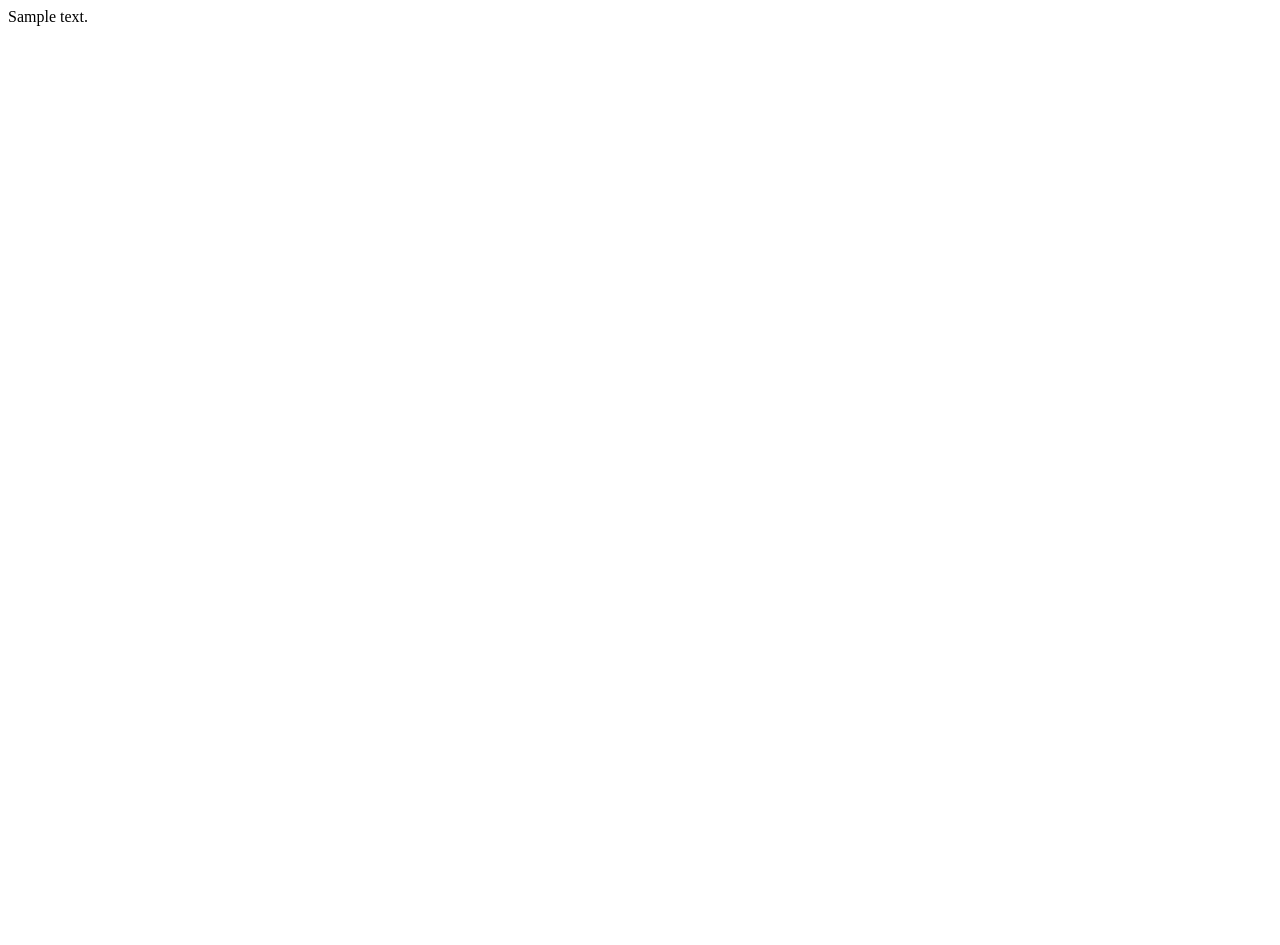
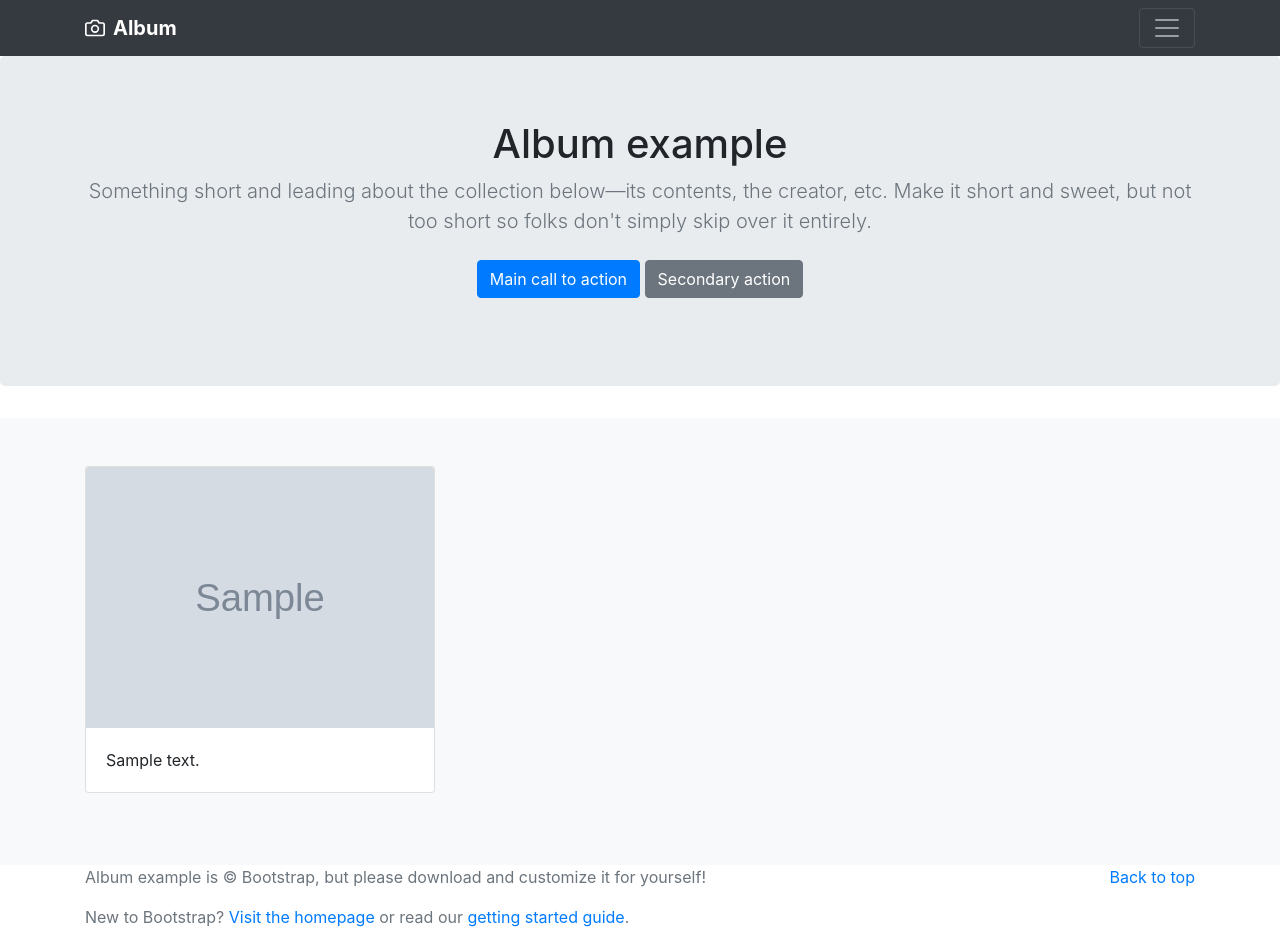
Before and after one commit to dadoubigege/xuyida, a Django app: page / in a window 1280 px wide. Before the commit the page is almost empty. Before the commit the page ends 26 px from the top, so only its background shows below. Run offline with Django 3.2, Linux system fonts and the light colour scheme; tables that the repository leaves empty hold one stand-in row (values such as "Sample post"); grey boxes marked "Sample" are stand-in pictures; some libraries are stand-ins or nearby versions.

Commit message:
完成主页的美化

```diff
--- a/templates/index.html
+++ b/templates/index.html
@@ -1,4 +1,112 @@
-{% for gallery in gallerys.all %}
+<!--{% for gallery in gallerys.all %}
 {{ gallery.description }}
-<br>
-{% endfor%}
+<img src= "{{gallery.image.url}}">
+{% endfor%}-->
+
+<!doctype html>
+<html lang="en">
+  <head>
+    <meta charset="utf-8">
+    <meta name="viewport" content="width=device-width, initial-scale=1, shrink-to-fit=no">
+    <meta name="description" content="">
+    <meta name="author" content="">
+    <link rel="icon" href="../../../../favicon.ico">
+
+    <title>Album example for Bootstrap</title>
+
+    <!-- Bootstrap core CSS -->
+    <link rel="stylesheet" href="https://cdn.bootcss.com/bootstrap/4.0.0/css/bootstrap.min.css" integrity="sha384-Gn5384xqQ1aoWXA+058RXPxPg6fy4IWvTNh0E263XmFcJlSAwiGgFAW/dAiS6JXm" crossorigin="anonymous">
+    <!-- Custom styles for this template -->
+    <link href="album.css" rel="stylesheet">
+  </head>
+
+  <body>
+
+    <header>
+      <div class="collapse bg-dark" id="navbarHeader">
+        <div class="container">
+          <div class="row">
+            <div class="col-sm-8 col-md-7 py-4">
+              <h4 class="text-white">About</h4>
+              <p class="text-muted">Add some information about the album below, the author, or any other background context. Make it a few sentences long so folks can pick up some informative tidbits. Then, link them off to some social networking sites or contact information.</p>
+            </div>
+            <div class="col-sm-4 offset-md-1 py-4">
+              <h4 class="text-white">Contact</h4>
+              <ul class="list-unstyled">
+                <li><a href="#" class="text-white">Follow on Twitter</a></li>
+                <li><a href="#" class="text-white">Like on Facebook</a></li>
+                <li><a href="#" class="text-white">Email me</a></li>
+              </ul>
+            </div>
+          </div>
+        </div>
+      </div>
+      <div class="navbar navbar-dark bg-dark box-shadow">
+        <div class="container d-flex justify-content-between">
+          <a href="#" class="navbar-brand d-flex align-items-center">
+            <svg xmlns="http://www.w3.org/2000/svg" width="20" height="20" viewBox="0 0 24 24" fill="none" stroke="currentColor" stroke-width="2" stroke-linecap="round" stroke-linejoin="round" class="mr-2"><path d="M23 19a2 2 0 0 1-2 2H3a2 2 0 0 1-2-2V8a2 2 0 0 1 2-2h4l2-3h6l2 3h4a2 2 0 0 1 2 2z"></path><circle cx="12" cy="13" r="4"></circle></svg>
+            <strong>Album</strong>
+          </a>
+          <button class="navbar-toggler" type="button" data-toggle="collapse" data-target="#navbarHeader" aria-controls="navbarHeader" aria-expanded="false" aria-label="Toggle navigation">
+            <span class="navbar-toggler-icon"></span>
+          </button>
+        </div>
+      </div>
+    </header>
+
+    <main role="main">
+
+      <section class="jumbotron text-center">
+        <div class="container">
+          <h1 class="jumbotron-heading">Album example</h1>
+          <p class="lead text-muted">Something short and leading about the collection below—its contents, the creator, etc. Make it short and sweet, but not too short so folks don't simply skip over it entirely.</p>
+          <p>
+            <a href="#" class="btn btn-primary my-2">Main call to action</a>
+            <a href="#" class="btn btn-secondary my-2">Secondary action</a>
+          </p>
+        </div>
+      </section>
+
+      <div class="album py-5 bg-light">
+        <div class="container">
+
+          <div class="row">
+
+            {% for gallery in gallerys.all %}
+              <div class="col-md-4">
+                <div class="card mb-4 box-shadow">
+                  <img class="card-img-top" src= "{{gallery.image.url}}">
+                  <div class="card-body">
+                    <p class="card-text">{{ gallery.description }}</p>
+                  </div>
+                </div>
+              </div>
+            {% endfor%}
+
+          </div>
+        </div>
+      </div>
+
+    </main>
+
+    <footer class="text-muted">
+      <div class="container">
+        <p class="float-right">
+          <a href="#">Back to top</a>
+        </p>
+        <p>Album example is &copy; Bootstrap, but please download and customize it for yourself!</p>
+        <p>New to Bootstrap? <a href="../../">Visit the homepage</a> or read our <a href="../../getting-started/">getting started guide</a>.</p>
+      </div>
+    </footer>
+
+    <!-- Bootstrap core JavaScript
+    ================================================== -->
+    <!-- Placed at the end of the document so the pages load faster -->
+    <script src="https://code.jquery.com/jquery-3.2.1.slim.min.js" integrity="sha384-KJ3o2DKtIkvYIK3UENzmM7KCkRr/rE9/Qpg6aAZGJwFDMVNA/GpGFF93hXpG5KkN" crossorigin="anonymous"></script>
+    <script>window.jQuery || document.write('<script src="../../../../assets/js/vendor/jquery-slim.min.js"><\/script>')</script>
+
+    <script src="https://cdn.bootcss.com/jquery/3.2.1/jquery.slim.min.js" integrity="sha384-KJ3o2DKtIkvYIK3UENzmM7KCkRr/rE9/Qpg6aAZGJwFDMVNA/GpGFF93hXpG5KkN" crossorigin="anonymous"></script>
+    <script src="https://cdn.bootcss.com/popper.js/1.12.9/umd/popper.min.js" integrity="sha384-ApNbgh9B+Y1QKtv3Rn7W3mgPxhU9K/ScQsAP7hUibX39j7fakFPskvXusvfa0b4Q" crossorigin="anonymous"></script>
+    <script src="https://cdn.bootcss.com/bootstrap/4.0.0/js/bootstrap.min.js" integrity="sha384-JZR6Spejh4U02d8jOt6vLEHfe/JQGiRRSQQxSfFWpi1MquVdAyjUar5+76PVCmYl" crossorigin="anonymous"></script>
+  </body>
+</html>
--- a/xuyida/urls.py
+++ b/xuyida/urls.py
@@ -16,9 +16,11 @@ Including another URLconf
 from django.contrib import admin
 from django.urls import path
 from . import views
+from django.conf import settings
+from django.conf.urls.static import static
 
 
 urlpatterns = [
     path('admin/', admin.site.urls),
     path('',views.Home),
-]
+]+static(settings.MEDIA_URL , document_root = settings.MEDIA_ROOT)
```
